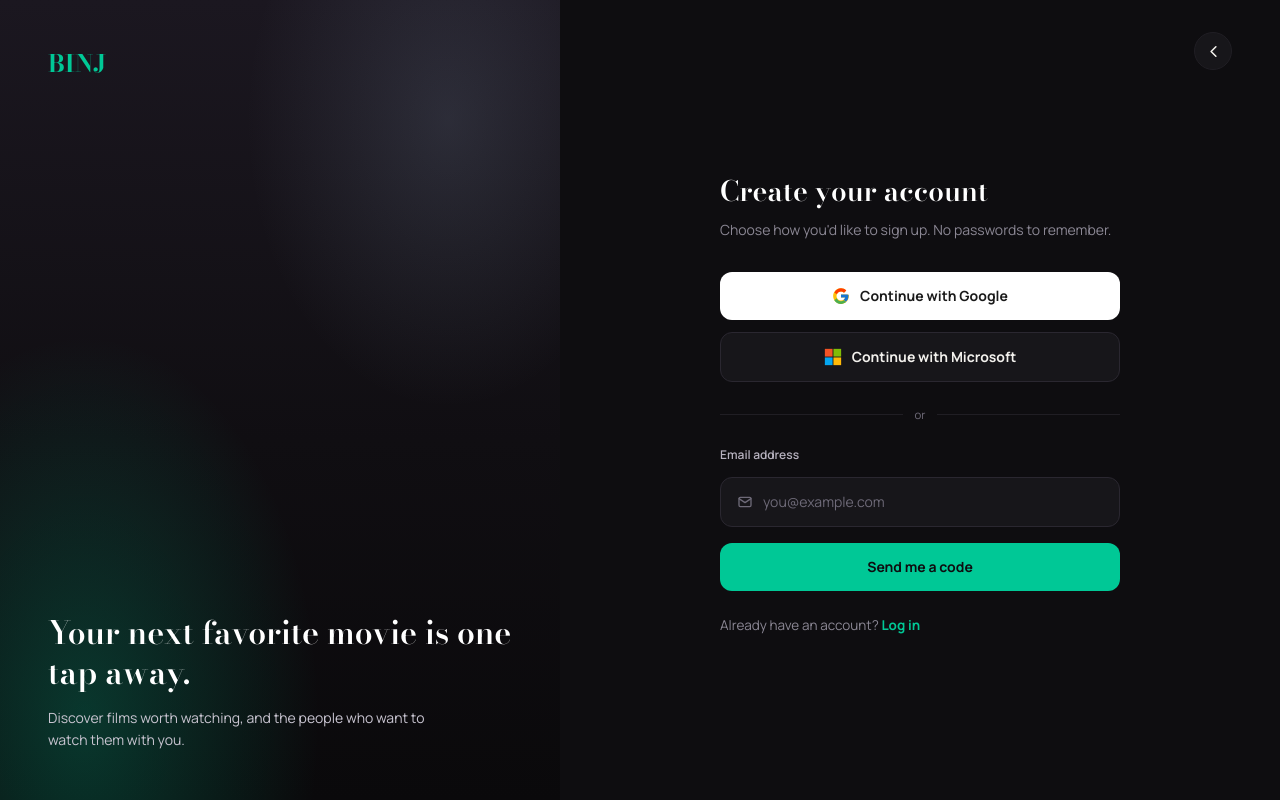
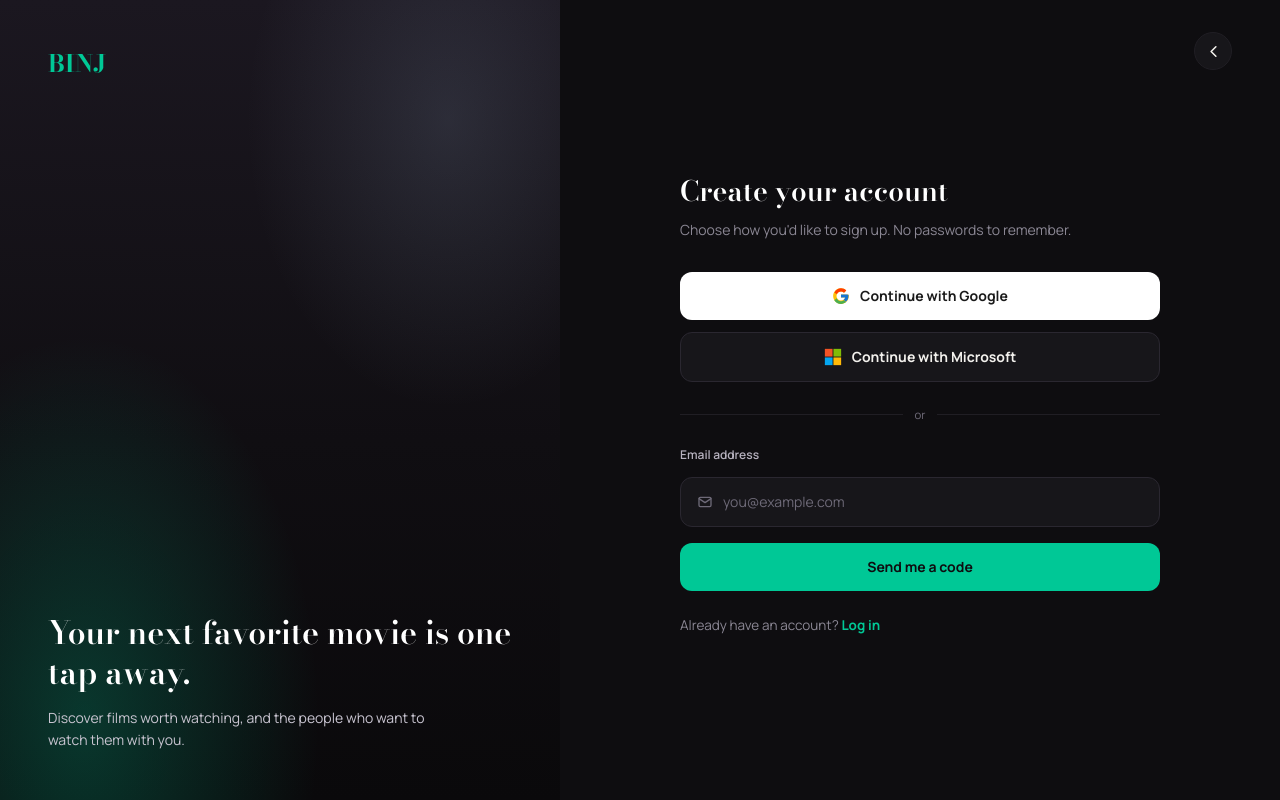
Before and after one commit to YaMinThwe6/binj, a React (Vite) app in the folder frontend/: page /get-started/signup in a window 1280 px wide. Built offline with nearby package versions, Linux system fonts and the light colour scheme; no server answers.

Commit message:
Widen the sign-up flow's container from 400px to 480px

```diff
--- a/frontend/src/features/auth/components/Welcome.tsx
+++ b/frontend/src/features/auth/components/Welcome.tsx
@@ -406,7 +406,7 @@
         </div>
 
         <div className="flex flex-1 items-center justify-center px-12 pb-16">
-          <div className="w-full max-w-[400px]">
+          <div className="w-full max-w-[480px]">
             {stage === 'form' && (
               <>
                 <h1 className="font-serif text-[28px] font-semibold text-white">{intent === 'signup' ? 'Create your account' : 'Welcome back'}</h1>
--- a/frontend/src/features/onboarding/components/OnboardingShell.tsx
+++ b/frontend/src/features/onboarding/components/OnboardingShell.tsx
@@ -99,7 +99,7 @@
           {stepLabel}
         </div>
         <div className="flex flex-1 items-center justify-center px-12 pb-16">
-          <div className="w-full max-w-[400px]">
+          <div className="w-full max-w-[480px]">
             <div className="mb-8">{progressBar}</div>
             {children}
           </div>
```
